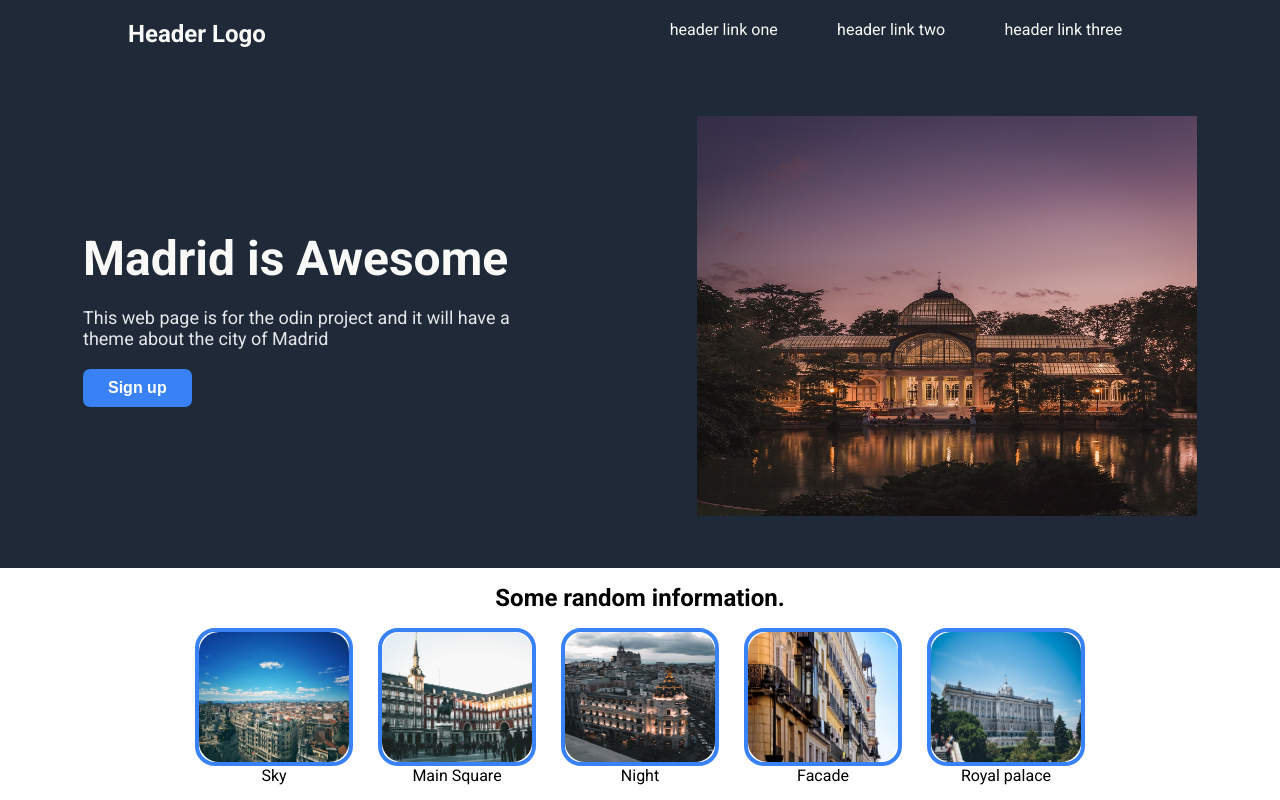
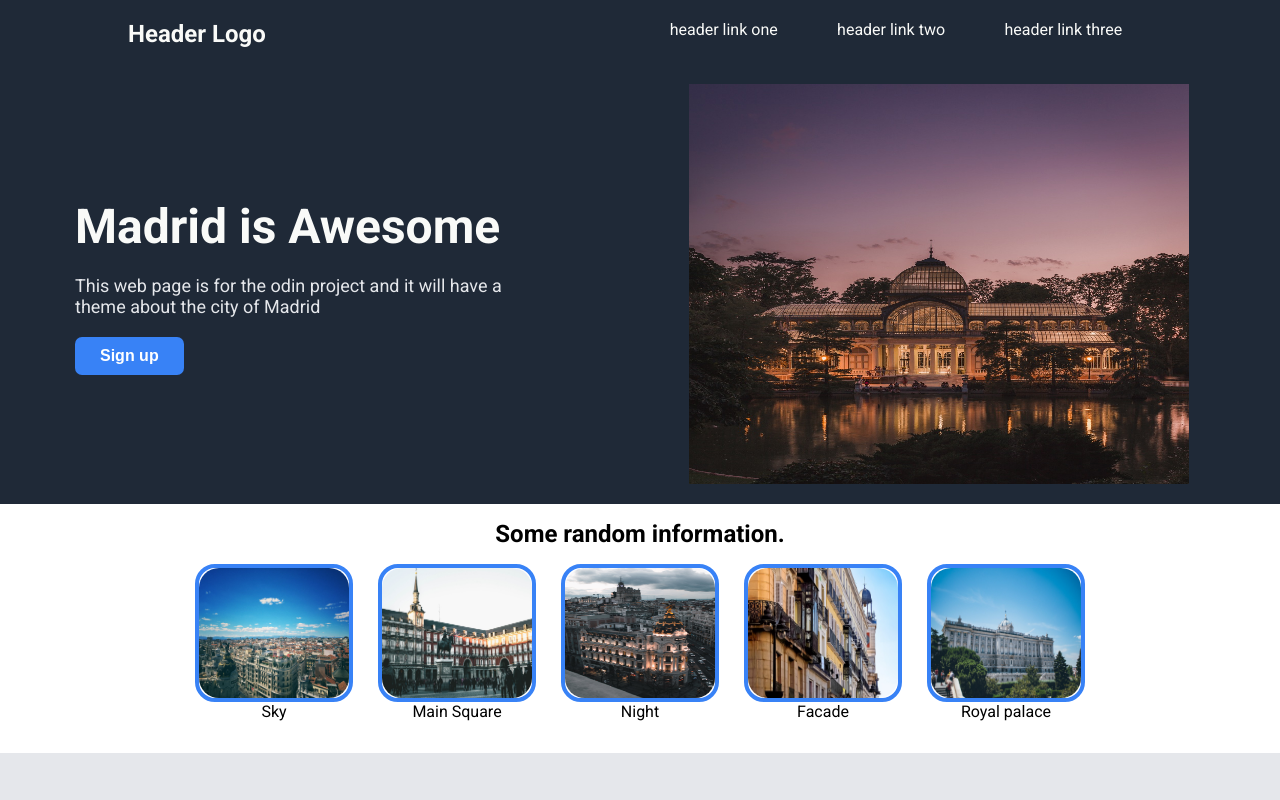
Before and after one commit to josemf93/Odin-landing-page, a plain HTML site: page index.html in a window 1280 px wide. Shown: the top 800 px of the page. Drawn offline with Linux system fonts and the light colour scheme.

Commit message:
landing page v2

```diff
--- a/style.css
+++ b/style.css
@@ -61,7 +61,7 @@ img {
 
   .hero-container{
     display: flex;
-    height: 500px;
+    flex-wrap: wrap;
     justify-content: space-around;
     align-items: center;
   }
@@ -88,6 +88,10 @@ img {
       margin-top:20px;
       margin-bottom: 20px;
   }
+  .hero-img{
+    padding: 1rem;
+  }
+
 
   .randomTitle{
     margin-top: 1rem;
```
